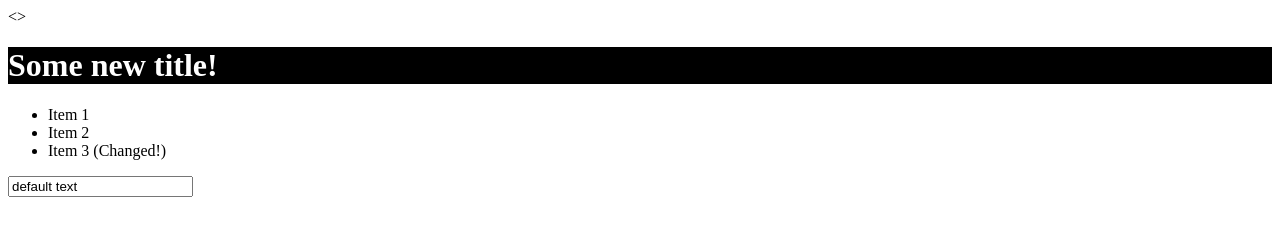
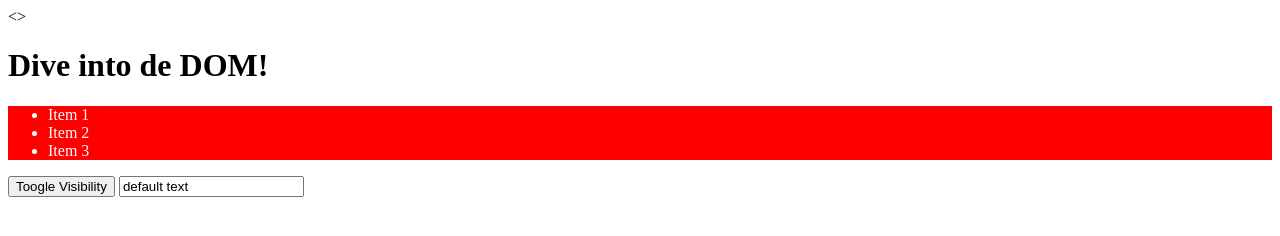
Before and after one commit to ronaldoapsilva/JAVASCRIPT-COMPLETE, a plain HTML site: page 7_147/index.html in a window 1280 px wide. Drawn offline with Linux system fonts and the light colour scheme.

Commit message:
section 7 - 160 checkpoint

```diff
--- a/7_147/app.js
+++ b/7_147/app.js
@@ -1,18 +1,23 @@
-const h1 = document.getElementById('main-title')
+const ul = document.body.firstElementChild.nextElementSibling;
+const firstLi = ul.firstElementChild
 
-h1.textContent = 'Some new title!';
-h1.style.color = 'white';
-h1.style.backgroundColor = 'black';
+console.log(firstLi);
 
-const li = document.querySelector('li:last-of-type');
-li.textContent = li.textContent + ' (Changed!) ';
+const section = document.querySelector('section');
+const button = document.querySelector('button');
 
-const body = document.body; // whe can use head as well
+// section.style.backgroundColor = 'blue';
+section.className = 'red-bg';
+
+button.addEventListener('click', () => {
+  // if (section.className === 'red-bg visible'){
+  //   section.className = 'red-bg invisible';
+  // } else {
+  //   section.className = 'red-bg visible';
+  // }
+
+  // section.classList.toggle('visible');
+  section.classList.toggle('invisible');
 
 
-// const listItemElements = document.querySelectorAll('li');
-const listItemElements = document.getElementsByTagName('li');
-
-for (const listItemEl of listItemElements) {
-  console.dir(listItemEl)
-}
+});
--- a/7_147/index.html
+++ b/7_147/index.html
@@ -5,15 +5,32 @@
   <meta name="viewport" content="width=device-width, initial-scale=1.0">
   <meta http-equiv="X-UA-Compatible" content="ie=edge">
   <title>DOM Interaction</title>
+  <style>
+    .red-bg {
+      background-color: red;
+      color: white;
+    }
+
+    .visible {
+      display: block;
+    }
+
+    .invisible {
+      display: none;
+    }
+  </style>
   <script src="app.js" defer></script>
 </head>
 <>
   <header><h1 id="main-title">Dive into de DOM!</h1></header>
-  <ul>
-    <li>Item 1</li>
-    <li class="list-item">Item 2</li>
-    <li class="list-item">Item 3</li>
-  </ul>
+  <section class="red-bg visible">
+    <ul>
+      <li class="list-item">Item 1</li>
+      <li class="list-item">Item 2</li>
+      <li class="list-item">Item 3</li>
+    </ul>
+  </section>
+  <button>Toogle Visibility</button>
   <input type="text" value="default text">
 </body>
 </html>
```
